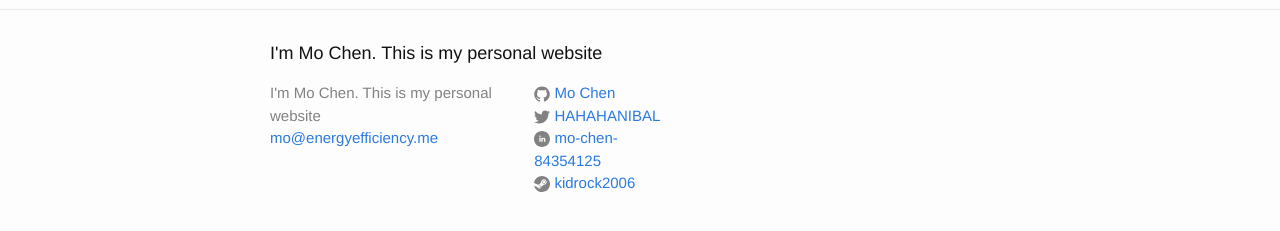
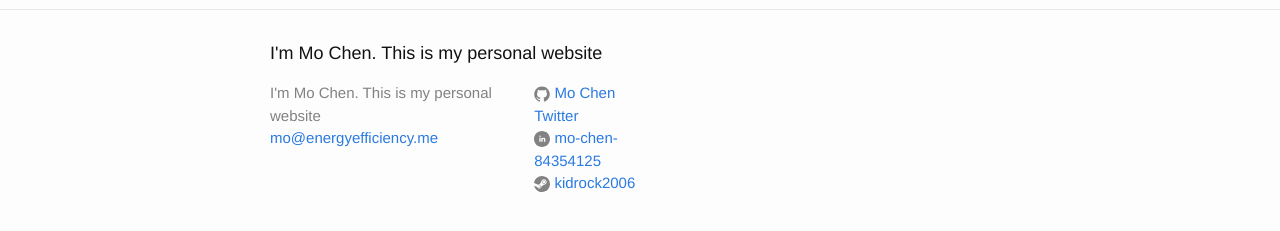
Before and after one commit to HAHAHANIBAL/HAHAHANIBAL.github.io, a Jekyll site: the page built from index.html, in a window 1280 px wide. Shown: the part 287-518 px from the top of the page. Built offline with Jekyll 4.4.1, drawn with Linux system fonts in a browser that asks for light colours.

Commit message:
Update footer.html

```diff
--- a/_includes/footer.html
+++ b/_includes/footer.html
@@ -22,7 +22,9 @@
 
           {% if site.twitter_username %}
           <li>
-            {% include icon-twitter.html username=site.twitter_username %}
+            <a href="https://twitter.com/{{ site.twitter_username }}">
+            <i class="fa fa-twitter"></i> Twitter
+            </a>
           </li>
           {% endif %}
 
```
